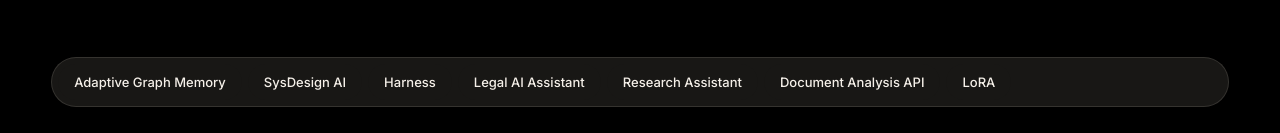
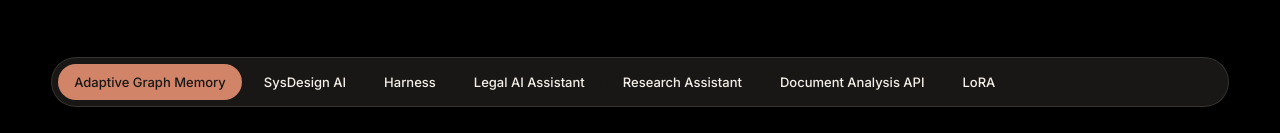
Before and after one commit to yash936936/Personal-Portfolio, a React (Vite) app in the folder portfolio/: page /work in a window 1280 px wide. Shown: the part 345-478 px from the top of the page. Built offline with nearby package versions, Linux system fonts and the light colour scheme; no server answers.

Commit message:
Keep active project tab state after removing summaries

```diff
--- a/portfolio/src/pages/Work.tsx
+++ b/portfolio/src/pages/Work.tsx
@@ -1,3 +1,4 @@
+import { useState } from "react";
 import PageHeader from "../components/PageHeader";
 import ContactBand from "../components/sections/ContactBand";
 import Reveal from "../components/Reveal";
@@ -92,6 +93,8 @@ function ProjectCaseStudy({ slug, index }: { slug: string; index: number }) {
 }
 
 export default function Work() {
+  const [selectedPrototype, setSelectedPrototype] = useState("agm");
+
   return (
     <div className="work-page">
       <PageHeader
@@ -104,8 +107,10 @@ export default function Work() {
             <button
               type="button"
               key={item.slug}
-              className="prototype-picker__tab"
+              className={`prototype-picker__tab ${selectedPrototype === item.slug ? "is-active" : ""}`}
+              aria-pressed={selectedPrototype === item.slug}
               onClick={() => {
+                setSelectedPrototype(item.slug);
                 document.getElementById("work-" + item.slug)?.scrollIntoView({
                   behavior: window.matchMedia("(prefers-reduced-motion: reduce)").matches ? "auto" : "smooth",
                   block: "start",
```
